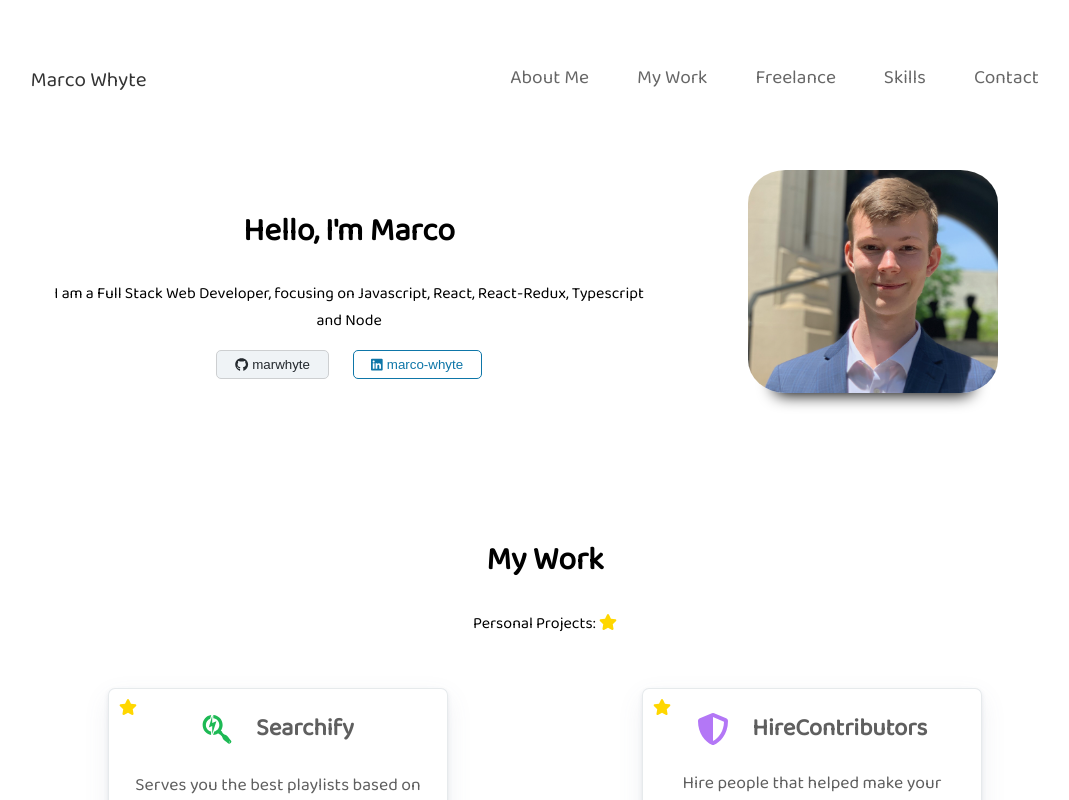
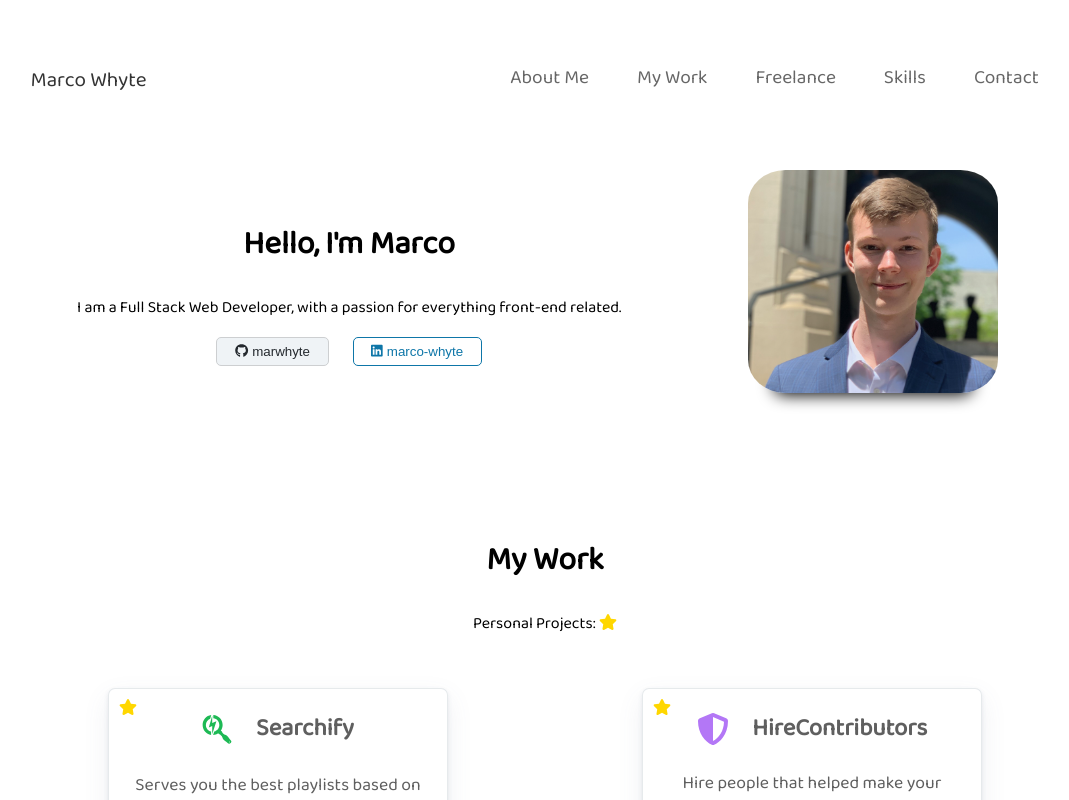
Before and after one commit to mwhyte18/portfolioWebsite, a React (Create React App) app: page / in a window 1280 px wide. Shown: the top 800 px of the page, without its empty margins (95-1164 px from the left). Built offline with nearby package versions, Linux system fonts and the light colour scheme.

Commit message:
updated intro line

```diff
--- a/src/sections/About.js
+++ b/src/sections/About.js
@@ -10,8 +10,8 @@ const About = () => {
       <div className="mySection">
         <h1>Hello, I'm Marco</h1>
         <p>
-          I am a Full Stack Web Developer, focusing on Javascript, React,
-          React-Redux, Typescript and Node
+          I am a Full Stack Web Developer, with a passion for everything
+          front-end related.
         </p>
         <div className="buttonspacing">
           <button
```
